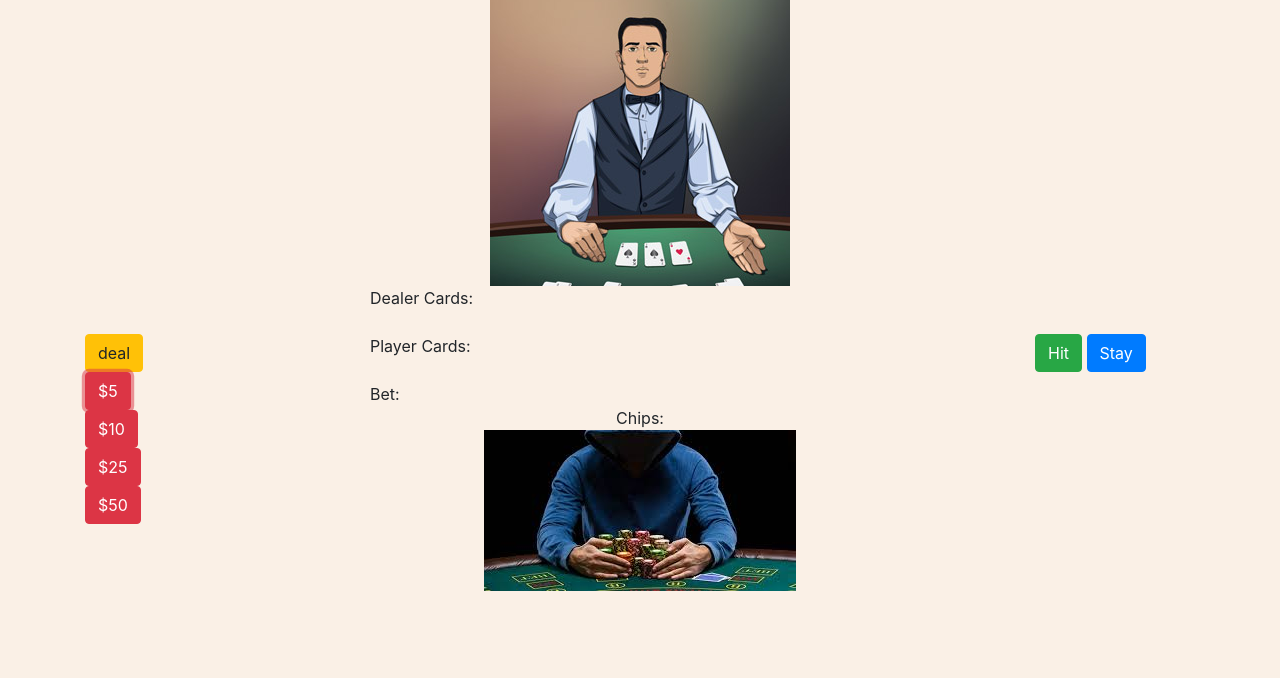
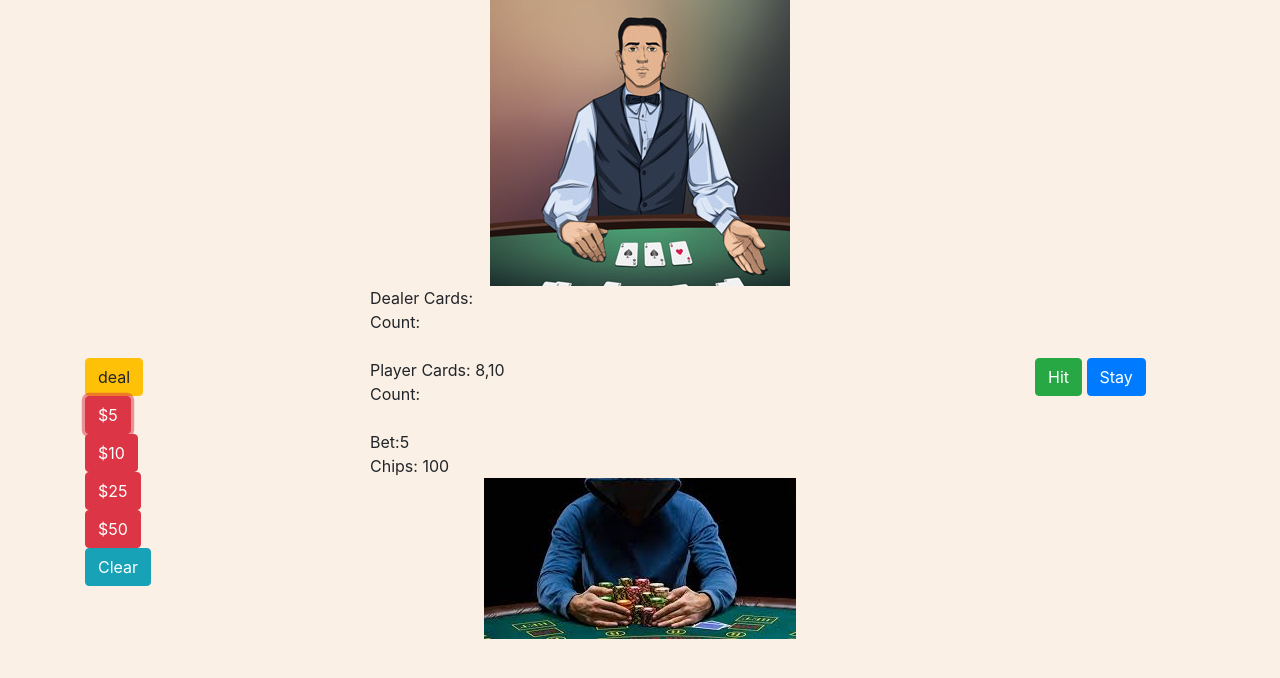
Before and after one commit to clarktyra/BlackJack-App, a plain HTML site: page index.html in a window 1280 px wide. Both pictures are taken after a click on the button "$5". Shown: the part 70-748 px from the top of the page. Drawn offline with nearby package versions, Linux system fonts and the light colour scheme.

Commit message:
give functionality to betting buttons, put bet number on screen, rendered a couple card numbers

```diff
--- a/index.html
+++ b/index.html
@@ -43,6 +43,8 @@
             <div class="col-md-6 mx-auto">
                 <img src="./images/Professional-blackjack-dealer-at-a-blackjack-table.jpg">
                 <div id="dealerCards">Dealer Cards:</div>
+                <div>Count:</div>
+
             </div>
 
         </div>
@@ -60,16 +62,21 @@
                 <button type="button" class="bet btn btn-danger" id="25bet">$25</button>
                 <br>
                 <button type="button" class="bet btn btn-danger" id="50bet">$50</button>
+                <br>
+                <button type="button" class="bet btn btn-info" id="clear">Clear</button>
             </div>
             <div class="col-md-6 mx-auto">
-                <div id="playerCards">Player Cards:</div>
+
+                    <div >Player Cards: <span id="playerCards"></span></div>
+                    <div>Count:</div>
+
                 <br>
                 <div class="row">
-                        <div class="col-md-12" id="chipBetArea">Bet:</div>
+                        <div class="col-md-12" >Bet:<span id="chipBetArea"></span> </div>
                         <!-- <div class="col-md-6" id="chipBetValue">Num of bet</div> -->
                 </div>
                 <div class="row">
-                    <div class="col-md-12" id="chipArea">Chips:</div>
+                    <div class="col-md-12">Chips: <span id="chipArea"></span></div>
                     <!-- <div class="col-md-6" id="chipValue">Num of Chip</div> -->
                 </div>
                 <img src="./images/poker-player.jpeg">
--- a/index.js
+++ b/index.js
@@ -3,21 +3,50 @@
 let bet = 0;
 $("#5bet").on("click", function(){
     bet += 5;
+    $("#chipBetArea").text(bet)
     console.log(bet);
 })
 $("#10bet").on("click", function(){
     bet += 10;
+    $("#chipBetArea").text(bet)
     console.log(bet);
 })
 $("#25bet").on("click", function(){
     bet += 25;
+    $("#chipBetArea").text(bet)
     console.log(bet);
 })
 $("#50bet").on("click", function(){
     bet += 50;
+    $("#chipBetArea").text(bet)
     console.log(bet);
 })
-// console.log(bet);
+$("#clear").on("click", function(){
+    bet = 0;
+    $("#chipBetArea").text(bet)
+    console.log(bet);
+})
+
+
+
+// Chips
+let chips = 100
+$("#chipArea").text(chips)
+
+//deck of cards
+const cards = [2, 3, 4, 5, 6, 7, 8, 9, 10, 10, 10, 10, 'A', 2, 3, 4, 5, 6, 7, 8, 9, 10, 10, 10, 10, 'A', 2, 3, 4, 5, 6, 7, 8, 9, 10, 10, 10, 10, 'A', 2, 3, 4, 5, 6, 7, 8, 9, 10, 10, 10, 10, 'A'];
+
+
+let playerCards = [];
+
+playerCards.push(cards[6]);
+playerCards.push(cards[8]);
+
+
+
+console.log(playerCards)
+
+$("#playerCards").text(playerCards.toString())
 
 
 
@@ -29,18 +58,9 @@ $("#50bet").on("click", function(){
 
 
 
-
-
-
-
-
-
-
-
-
-
+/////////////Test Code/////////////////////////////////////////////
 // Generate Deck
-var cardNums = [1, 2, 3, 4, 5, 6, 7, 8, 9, 10, 'J', 'Q', 'K', 'A'];
+var cardNums = [2, 3, 4, 5, 6, 7, 8, 9, 10, 'J', 'Q', 'K', 'A'];
 var suits = ['H', 'D', 'S', 'S'];
 
 var array = [];
```
